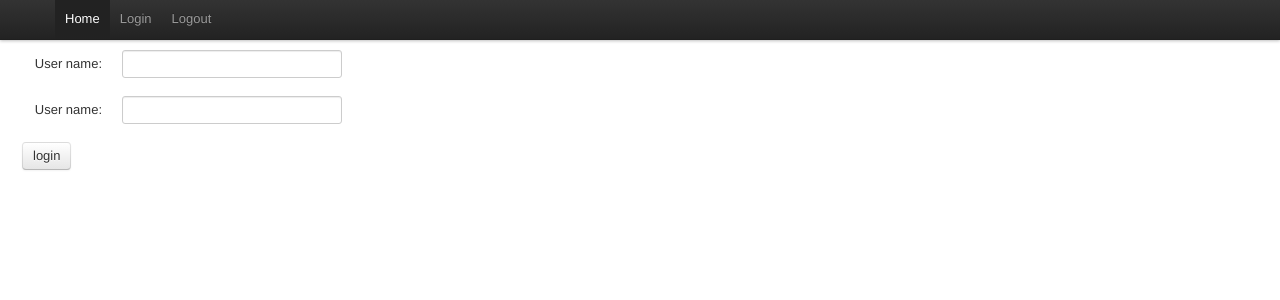
After one commit to andreebrazeau/Dogether, a Django app: page /account/login/ in a window 1280 px wide. The commit adds this page. Shown: the top 300 px of the page. Run offline with Django 3.2, Linux system fonts and the light colour scheme.

Commit message:
monday afterclass

```diff
--- a/templates/base.html
+++ b/templates/base.html
@@ -16,13 +16,14 @@
 			  		<li class="active">
 			    		<a href="#">Home</a>
 			  		</li>
-			  		<li><a href="#">This</a></li>
-			  		<li><a href="#">That</a></li>
+			  		<li><a href="/account/login">Login</a></li>
+			  		<li><a href="/account/logout">Logout</a></li>
 				</ul>
 	    	</div>
 	  	</div>
 	</div>
 	<div class="container-fluid">
+		{%  block content %}
 		<div class="row-fluid">
 		    <div class="span3 left">
 		      <!--projects content-->
@@ -37,6 +38,7 @@
 		      	{% block task_details %} {% endblock %}
 		    </div>
 		</div>
+		{% endblock %}
 	</div>
 	<script src="/static/js/script.js"></script>
 </body>
--- /dev/null
+++ b/templates/registration/login.html
@@ -0,0 +1,28 @@
+{% extends 'base.html' %}
+
+{% block content %}
+<div>
+	{% if form.errors %}
+		<p class='error'>Sorry, that's not a valid username or password</p>
+	{% endif %}
+	<form action="" method='POST' class="form-horizontal">{% csrf_token %}
+		<div class="control-group">
+			<label for="username" class="control-label">User name:</label>
+			<div class="controls">
+				<input type="text" name="username" value="" id="username" />
+			</div>
+		</div>
+		<div class="control-group">
+			<label for="password" class="control-label">User name:</label>
+			<div class="controls">
+				<input type="password" name="password" value="" id="password" />
+			</div>
+		</div>
+		<div class="control-group">
+			<input class="btn" type="submit" value="login" />
+			<input type="hidden" name="next" value={{ next|escape }}>
+		</div>
+	</form>
+</div>
+
+{% endblock %}
--- a/together/urls.py
+++ b/together/urls.py
@@ -1,4 +1,5 @@
 from django.conf.urls import patterns, include, url
+from django.contrib.auth.views import login, logout
 
 # Uncomment the next two lines to enable the admin:
 from django.contrib import admin
@@ -6,7 +7,7 @@ admin.autodiscover()
 
 urlpatterns = patterns('',
     url(r'^$', 'together_app.views_projects.home'),
-    url(r'^project/index$', 'together_app.views_projects.index'),
+    url(r'/project/index$', 'together_app.views_projects.index'),
     url(r'^project/add$', 'together_app.views_projects.add'),
     url(r'^project/update$', 'together_app.views_projects.update'),
     url(r'^(?P<project_id>\d+)/index$', 'together_app.views_jobs.index'),
@@ -15,6 +16,8 @@ urlpatterns = patterns('',
     url(r'^job/update$', 'together_app.views_jobs.update'),
     url(r'^job/mark_completed$', 'together_app.views_jobs.mark_completed'),
     url(r'^job/delete$', 'together_app.views_jobs.delete'),
+    url(r'^account/login/$', login),
+    url(r'^account/logout/$', logout),
     # url(r'^together/', include('together.foo.urls')),
 
     # Uncomment the admin/doc line below to enable admin documentation:
--- a/together_app/Ressource job.txt
+++ /dev/null
@@ -1,5 +0,0 @@
-Ressource job
-  - index (job)
-  - create(job)
-  - update(job)
-  - destroy(job)
--- a/together_app/static/js/script.js
+++ b/together_app/static/js/script.js
@@ -1,12 +1,13 @@
 
-$(document).ready(function() {
+
+$(function() {
     order_number = 1;
     $('div#error_message').hide();
     $('#show-projects').click(Projects.index);
     $('tbody#project_table').on('click','tr.project',function(){
-        $('div.center').css('visibility', 'visible')
-        $('div.right').css('visibility', 'visible')
-        Projects.show_form()
+        $('div.center').css('visibility', 'visible');
+        $('div.right').css('visibility', 'visible');
+        Projects.show_form();
         var project = $(this).data('project-data');
         $('#project_table tr').removeClass('selected')
         $(this).addClass('selected')
```
Also changed, not shown: templates/registration/logged_out.html (added, +8 -0 lines), templates/registration/register.html (added, +10 -0 lines), together_app/views_sessions.py (added, +14 -0 lines), together_app/models.py (line endings or trailing spaces), 5 other files.
